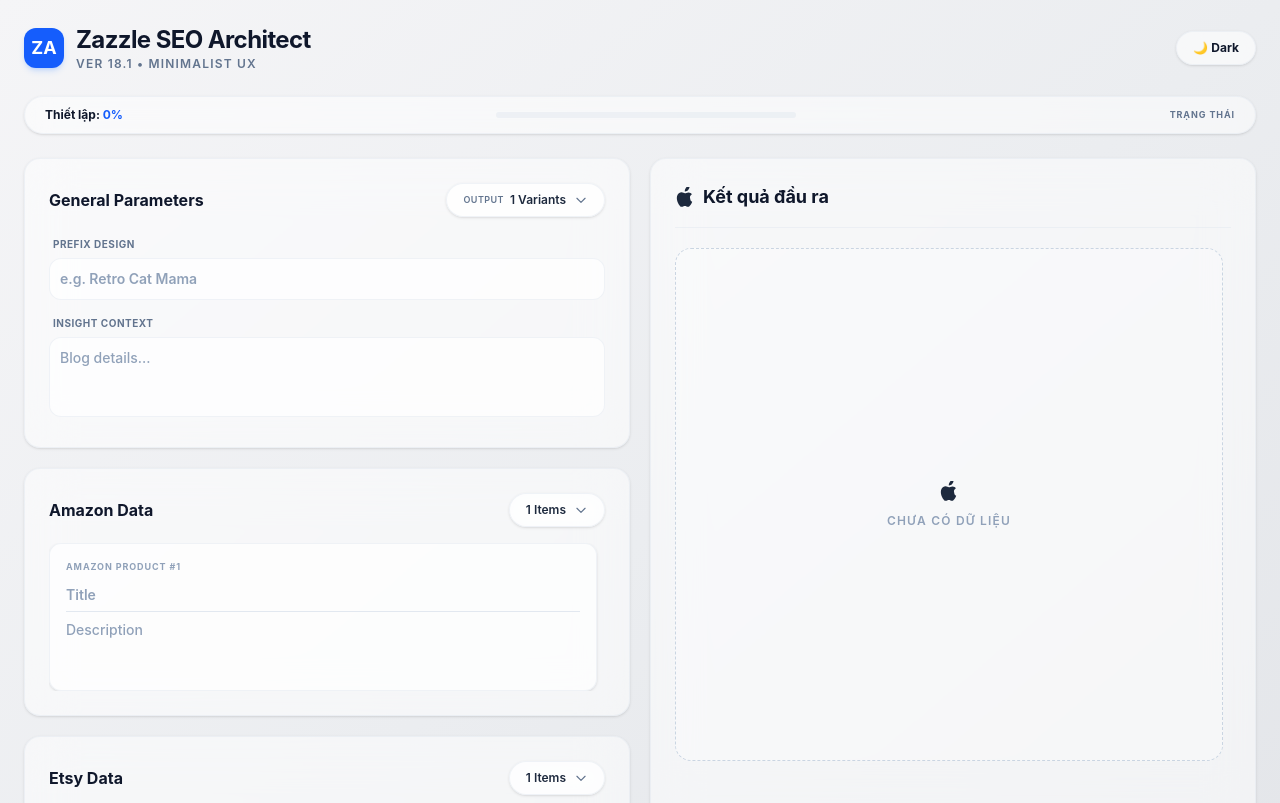
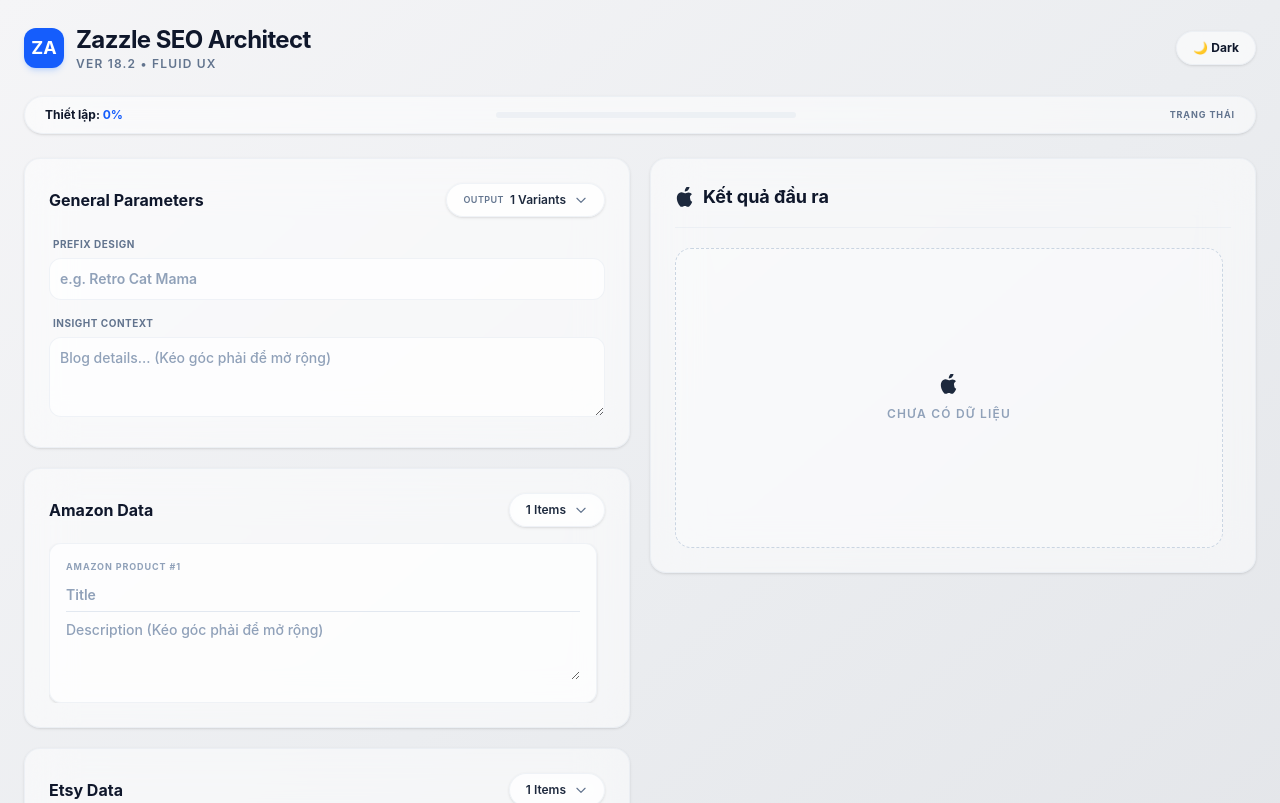
Before and after one commit to quangminhdc25-code/zazzle-seo-tools, a Next.js app: page / in a window 1280 px wide. Shown: the top 803 px of the page. Built offline with nearby package versions, Linux system fonts and the light colour scheme.

Commit message:
Ver 18.2: Resizable textareas, remove quotes in output, align column height

```diff
--- a/app/page.tsx
+++ b/app/page.tsx
@@ -166,7 +166,7 @@ export default function Ver18Tool() {
             <div className="w-10 h-10 bg-blue-600 rounded-xl flex items-center justify-center text-white text-lg font-bold shadow-md shadow-blue-500/20">ZA</div>
             <div>
               <h1 className="text-xl md:text-2xl font-bold tracking-tight">Zazzle SEO Architect</h1>
-              <p className="text-[10px] md:text-xs font-semibold text-slate-500 dark:text-slate-400 uppercase tracking-widest">Ver 18.1 • Minimalist UX</p>
+              <p className="text-[10px] md:text-xs font-semibold text-slate-500 dark:text-slate-400 uppercase tracking-widest">Ver 18.2 • Fluid UX</p>
             </div>
           </div>
           <button
@@ -186,7 +186,7 @@ export default function Ver18Tool() {
           <div className="hidden sm:block text-[9px] font-bold text-slate-500 uppercase tracking-widest">Trạng thái</div>
         </div>
 
-        <div className="flex flex-col xl:flex-row gap-5">
+        <div className="flex flex-col xl:flex-row gap-5 items-stretch">
 
           {/* CỘT INPUT */}
           <form onSubmit={submit} className="flex-1 w-full xl:w-[40%] flex flex-col gap-5">
@@ -200,11 +200,11 @@ export default function Ver18Tool() {
               <div className="space-y-4">
                 <div>
                   <label className="block text-[10px] font-bold text-slate-500 dark:text-slate-400 uppercase tracking-wider mb-1.5 ml-1">Prefix Design</label>
-                  <input type="text" className="w-full rounded-xl bg-white/70 dark:bg-[#1c1c1e]/70 p-2.5 border border-slate-200/50 dark:border-white/5 text-sm font-semibold outline-none focus:ring-1 focus:ring-blue-400 transition-all placeholder-slate-400" value={textDesign} onChange={e => setTextDesign(e.target.value)} placeholder="e.g. Retro Cat Mama" />
+                  <input type="text" className="w-full rounded-xl bg-white/70 dark:bg-[#1c1c1e]/70 p-2.5 border border-slate-200/50 dark:border-white/5 text-sm font-semibold outline-none focus:ring-1 focus:ring-blue-400 transition-colors placeholder-slate-400" value={textDesign} onChange={e => setTextDesign(e.target.value)} placeholder="e.g. Retro Cat Mama" />
                 </div>
                 <div>
                   <label className="block text-[10px] font-bold text-slate-500 dark:text-slate-400 uppercase tracking-wider mb-1.5 ml-1">Insight context</label>
-                  <textarea className="w-full h-20 rounded-xl bg-white/70 dark:bg-[#1c1c1e]/70 p-2.5 border border-slate-200/50 dark:border-white/5 text-sm font-medium outline-none focus:ring-1 focus:ring-blue-400 transition-all resize-none placeholder-slate-400" value={insight} onChange={e => setInsight(e.target.value)} placeholder="Blog details..." />
+                  <textarea className="w-full min-h-[80px] rounded-xl bg-white/70 dark:bg-[#1c1c1e]/70 p-2.5 border border-slate-200/50 dark:border-white/5 text-sm font-medium outline-none focus:ring-1 focus:ring-blue-400 transition-colors resize-y placeholder-slate-400" value={insight} onChange={e => setInsight(e.target.value)} placeholder="Blog details... (Kéo góc phải để mở rộng)" />
                 </div>
               </div>
             </div>
@@ -221,8 +221,8 @@ export default function Ver18Tool() {
                   {amzItems.map((item, i) => (
                     <div key={i} className="bg-white/70 dark:bg-[#1c1c1e]/50 rounded-xl p-4 border border-slate-200/50 dark:border-white/5 shadow-sm">
                       <div className="text-[9px] font-bold text-slate-400 uppercase tracking-widest mb-2">Amazon Product #{i+1}</div>
-                      <input className="w-full bg-transparent border-b border-slate-200 dark:border-slate-700 pb-1.5 text-sm font-semibold outline-none focus:border-blue-500 transition-all placeholder-slate-400" value={item.title} onChange={e => { const n = [...amzItems]; n[i].title = e.target.value; setAmzItems(n); }} placeholder="Title" />
-                      <textarea className="w-full bg-transparent text-sm font-medium outline-none h-12 mt-2 resize-none placeholder-slate-400" value={item.description} onChange={e => { const n = [...amzItems]; n[i].description = e.target.value; setAmzItems(n); }} placeholder="Description" />
+                      <input className="w-full bg-transparent border-b border-slate-200 dark:border-slate-700 pb-1.5 text-sm font-semibold outline-none focus:border-blue-500 transition-colors placeholder-slate-400" value={item.title} onChange={e => { const n = [...amzItems]; n[i].title = e.target.value; setAmzItems(n); }} placeholder="Title" />
+                      <textarea className="w-full bg-transparent text-sm font-medium outline-none min-h-[60px] mt-2 resize-y placeholder-slate-400" value={item.description} onChange={e => { const n = [...amzItems]; n[i].description = e.target.value; setAmzItems(n); }} placeholder="Description (Kéo góc phải để mở rộng)" />
                     </div>
                   ))}
                 </div>
@@ -238,7 +238,7 @@ export default function Ver18Tool() {
                   {etsyItems.map((item, i) => (
                     <div key={i} className="bg-white/70 dark:bg-[#1c1c1e]/50 rounded-xl p-4 border border-slate-200/50 dark:border-white/5 shadow-sm">
                       <div className="text-[9px] font-bold text-slate-400 uppercase tracking-widest mb-2">Etsy Product #{i+1}</div>
-                      <input className="w-full bg-transparent border-b border-slate-200 dark:border-slate-700 pb-1.5 text-sm font-semibold outline-none focus:border-blue-500 transition-all placeholder-slate-400" value={item.title} onChange={e => { const n = [...etsyItems]; n[i].title = e.target.value; setEtsyItems(n); }} placeholder="Title" />
+                      <input className="w-full bg-transparent border-b border-slate-200 dark:border-slate-700 pb-1.5 text-sm font-semibold outline-none focus:border-blue-500 transition-colors placeholder-slate-400" value={item.title} onChange={e => { const n = [...etsyItems]; n[i].title = e.target.value; setEtsyItems(n); }} placeholder="Title" />
                       <input className="w-full bg-transparent text-sm font-medium outline-none mt-2 placeholder-slate-400" value={item.tags} onChange={e => { const n = [...etsyItems]; n[i].tags = e.target.value; setEtsyItems(n); }} placeholder="Tags (comma separated)" />
                     </div>
                   ))}
@@ -253,7 +253,7 @@ export default function Ver18Tool() {
           </form>
 
           {/* CỘT KẾT QUẢ */}
-          <div className="flex-1 w-full xl:w-[60%] xl:h-[calc(100vh-140px)] flex flex-col">
+          <div className="flex-1 w-full xl:w-[60%] flex flex-col h-full">
             <div className="bg-white/50 dark:bg-[#2c2c2e]/60 backdrop-blur-xl rounded-2xl p-5 md:p-6 shadow-sm border border-slate-200/50 dark:border-white/10 h-full flex flex-col">
 
               <div className="flex justify-between items-center mb-5 pb-4 border-b border-slate-200/50 dark:border-slate-700">
@@ -266,9 +266,9 @@ export default function Ver18Tool() {
                 )}
               </div>
 
-              <div className="flex-1 overflow-y-auto pr-2 custom-scrollbar space-y-5 pb-8">
+              <div className="flex-1 overflow-y-auto pr-2 custom-scrollbar space-y-5">
                 {results.length === 0 ? (
-                  <div className="h-full flex flex-col items-center justify-center text-slate-400 bg-white/30 dark:bg-[#1c1c1e]/30 rounded-2xl border border-dashed border-slate-300 dark:border-slate-700">
+                  <div className="h-full min-h-[300px] flex flex-col items-center justify-center text-slate-400 bg-white/30 dark:bg-[#1c1c1e]/30 rounded-2xl border border-dashed border-slate-300 dark:border-slate-700">
                     <AppleIcon />
                     <p className="mt-3 font-semibold text-xs uppercase tracking-widest">Chưa có dữ liệu</p>
                   </div>
@@ -298,7 +298,7 @@ export default function Ver18Tool() {
                               <span className="text-[9px] font-bold text-slate-500 dark:text-slate-400 uppercase tracking-widest">Description</span>
                               <CopyBtn text={v.newDescription} />
                             </div>
-                            <p className="text-sm font-medium text-slate-600 dark:text-slate-300 leading-relaxed italic">"{v.newDescription}"</p>
+                            <p className="text-sm font-medium text-slate-600 dark:text-slate-300 leading-relaxed italic">{v.newDescription}</p>
                           </div>
 
                           <div className="bg-slate-50/80 dark:bg-[#2c2c2e]/60 p-4 rounded-xl border border-slate-100 dark:border-white/5">
```
